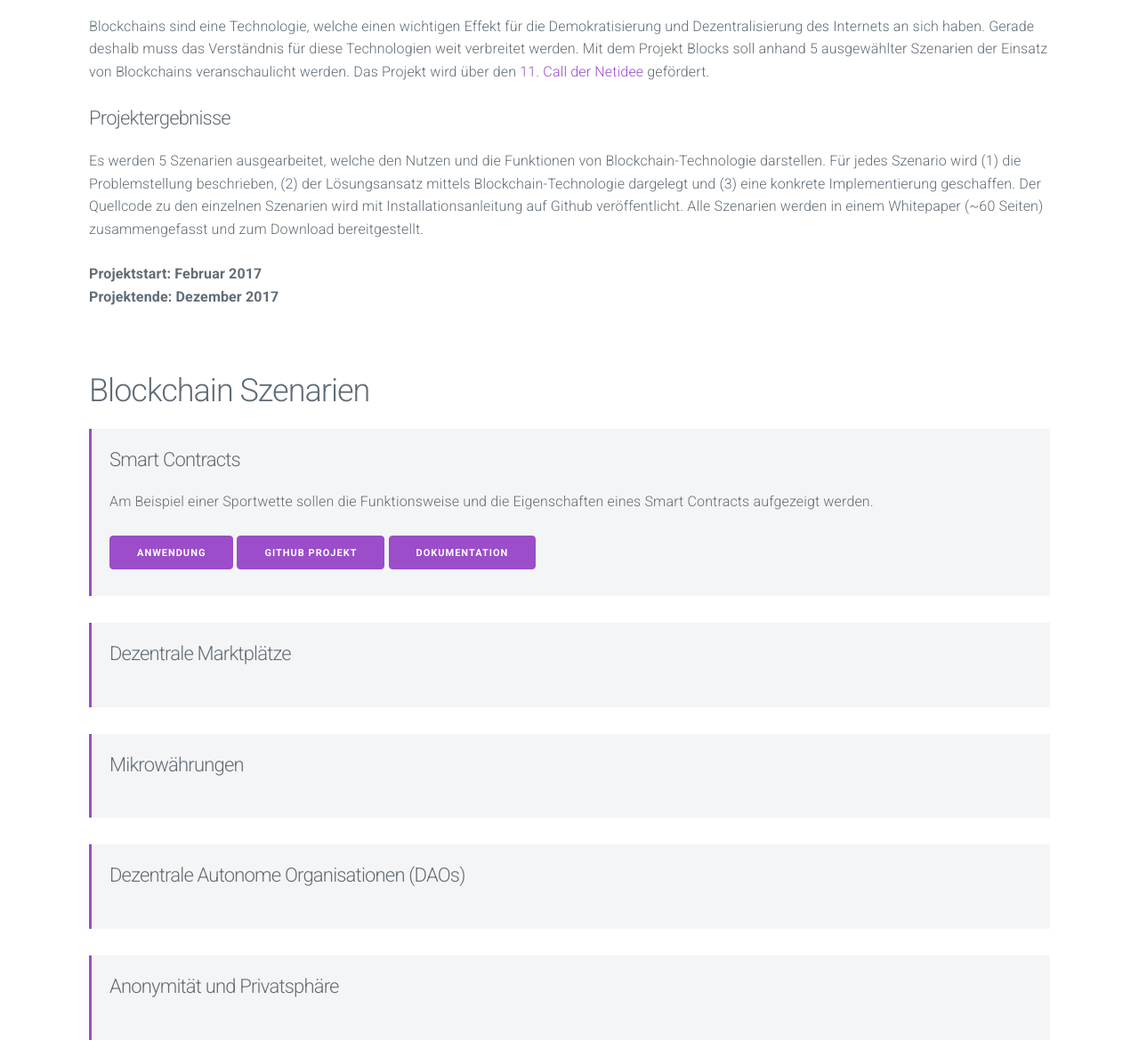
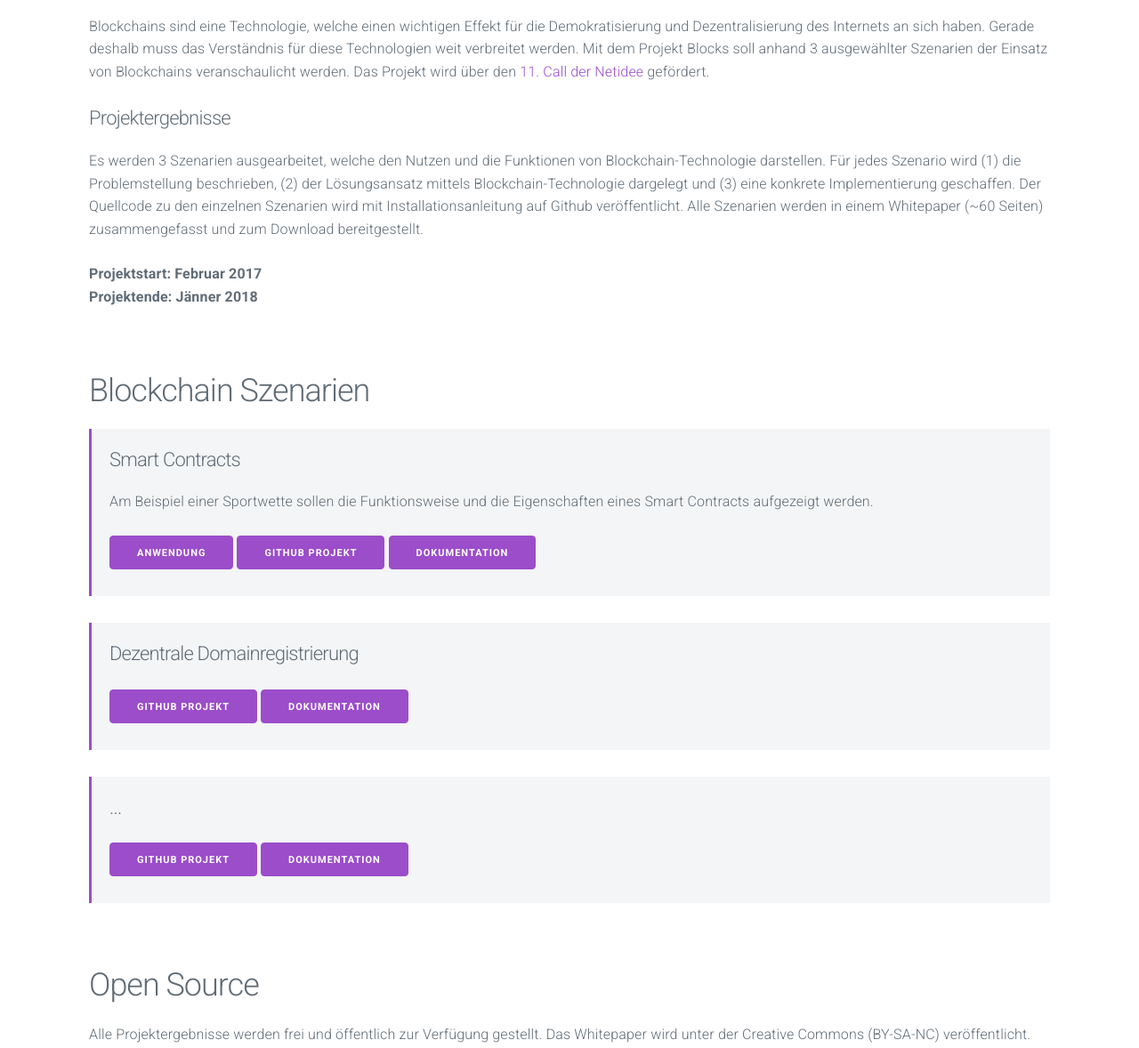
Before and after one commit to getbloqs/getbloqs.github.io, a website: page index.html in a window 1280 px wide. Shown: the part 722-1900 px from the top of the page at 89% size. Drawn offline with Linux system fonts and the light colour scheme.

Commit message:
chore: update

```diff
--- a/index.html
+++ b/index.html
@@ -31,14 +31,14 @@
 
         <section class="container">
             <h2>Über das Projekt</h2>
-            <p>Blockchains sind eine Technologie, welche einen wichtigen Effekt für die Demokratisierung und Dezentralisierung des Internets an sich haben. Gerade deshalb muss das Verständnis für diese Technologien weit verbreitet werden. Mit dem Projekt Blocks soll anhand 5 ausgewählter Szenarien der Einsatz von Blockchains veranschaulicht werden. Das Projekt wird über den <a href="https://www.netidee.at/die-netidee-2016/">11. Call der Netidee</a> gefördert.</p>
+            <p>Blockchains sind eine Technologie, welche einen wichtigen Effekt für die Demokratisierung und Dezentralisierung des Internets an sich haben. Gerade deshalb muss das Verständnis für diese Technologien weit verbreitet werden. Mit dem Projekt Blocks soll anhand 3 ausgewählter Szenarien der Einsatz von Blockchains veranschaulicht werden. Das Projekt wird über den <a href="https://www.netidee.at/die-netidee-2016/">11. Call der Netidee</a> gefördert.</p>
 
             <h4>Projektergebnisse</h4>
-            <p>Es werden 5 Szenarien ausgearbeitet, welche den Nutzen und die Funktionen von Blockchain-Technologie darstellen. Für jedes Szenario wird (1) die Problemstellung beschrieben, (2) der Lösungsansatz mittels Blockchain-Technologie dargelegt und (3) eine konkrete Implementierung geschaffen. Der Quellcode zu den einzelnen Szenarien wird mit Installationsanleitung auf Github veröffentlicht. Alle Szenarien werden in einem Whitepaper (~60 Seiten) zusammengefasst und zum Download bereitgestellt.</p>
+            <p>Es werden 3 Szenarien ausgearbeitet, welche den Nutzen und die Funktionen von Blockchain-Technologie darstellen. Für jedes Szenario wird (1) die Problemstellung beschrieben, (2) der Lösungsansatz mittels Blockchain-Technologie dargelegt und (3) eine konkrete Implementierung geschaffen. Der Quellcode zu den einzelnen Szenarien wird mit Installationsanleitung auf Github veröffentlicht. Alle Szenarien werden in einem Whitepaper (~60 Seiten) zusammengefasst und zum Download bereitgestellt.</p>
 
             <p>
                 <b>Projektstart: Februar 2017</b><br>
-                <b>Projektende: Dezember 2017</b>
+                <b>Projektende: Jänner 2018</b>
             </p>
 
         </section>
@@ -54,23 +54,15 @@
             </div>
 
             <div class="case">
-                <h4>Dezentrale Marktplätze</h4>
+                <h4>Dezentrale Domainregistrierung</h4>
                 <p></p>
+                <a class="button" href="https://github.com/getbloqs/scenario02">Github Projekt</a> <a class="button" href="https://github.com/getbloqs/paper/blob/master/scenario02.asciidoc">Dokumentation</a>
             </div>
 
             <div class="case">
-                <h4>Mikrowährungen</h4>
+                <h4>...</h4>
                 <p></p>
-            </div>
-
-            <div class="case">
-                <h4>Dezentrale Autonome Organisationen (DAOs)</h4>
-                <p></p>
-            </div>
-
-            <div class="case">
-                <h4>Anonymität und Privatsphäre</h4>
-                <p></p>
+                <a class="button" href="https://github.com/getbloqs/scenario03">Github Projekt</a> <a class="button" href="https://github.com/getbloqs/paper/blob/master/scenario03.asciidoc">Dokumentation</a>
             </div>
 
         </section>
```
